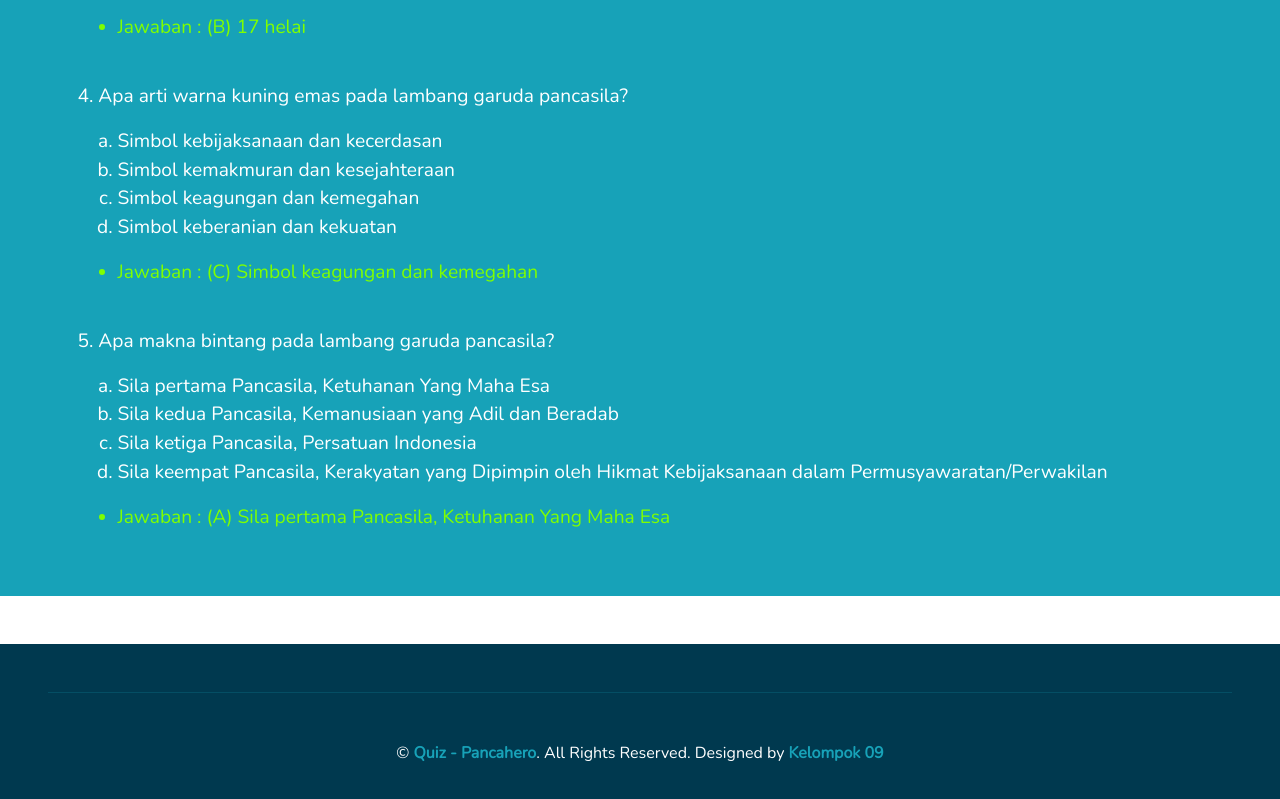
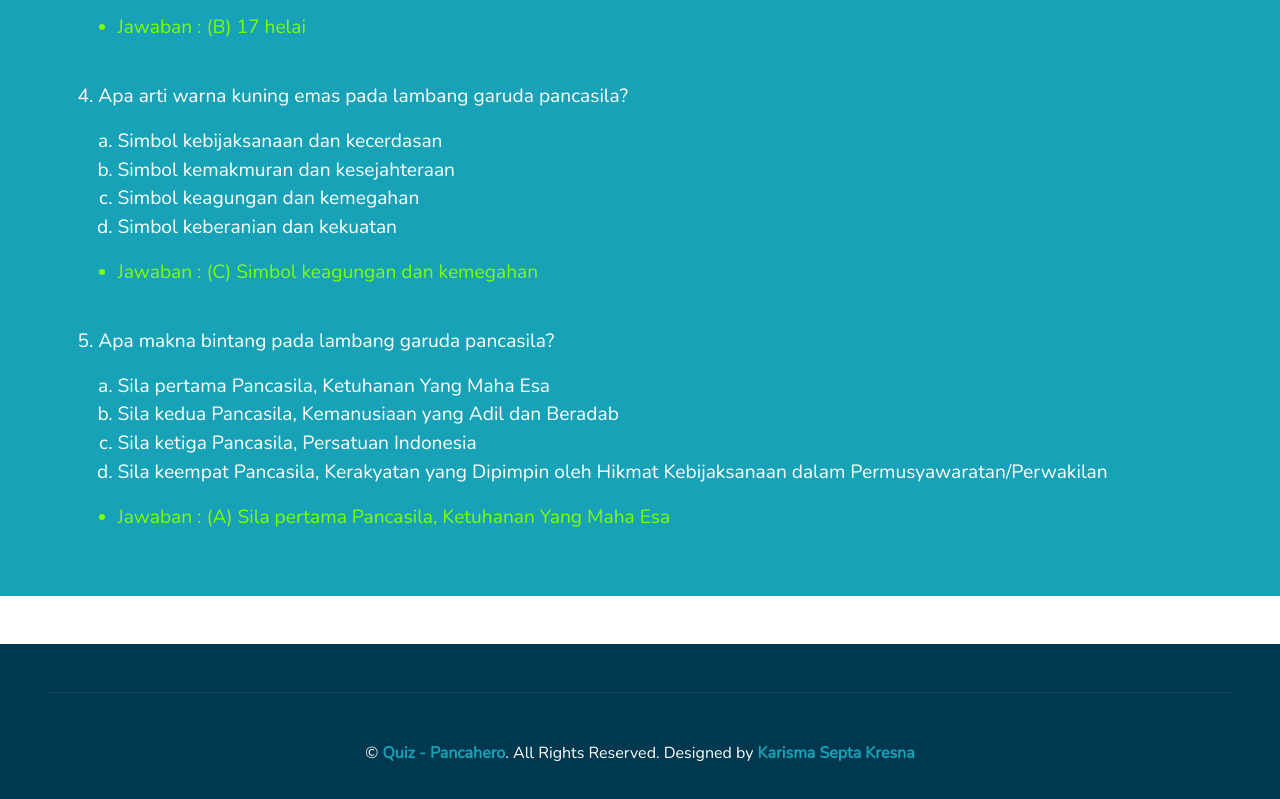
Before and after one commit to kresna4142/Quiz-Anak-Cerdas, a plain HTML site: page jawaban_quiz2.html in a window 1280 px wide. Shown: the part 1678-2477 px from the top of the page. Drawn offline with nearby package versions, Linux system fonts and the light colour scheme; a web font is replaced by a local one.

Commit message:
Update jawaban_quiz2.html

```diff
--- a/jawaban_quiz2.html
+++ b/jawaban_quiz2.html
@@ -149,7 +149,7 @@
             <p class="m-0 text-center text-white">
                 &copy; <a class="text-primary font-weight-bold" href="#">Quiz - Pancahero</a>. All Rights Reserved. Designed
                 by
-                <a class="text-primary font-weight-bold" href="https://htmlcodex.com">Kelompok 09</a>
+                <a class="text-primary font-weight-bold" href="https://htmlcodex.com">Karisma Septa Kresna</a>
             </p>
         </div>
     </div>
```
